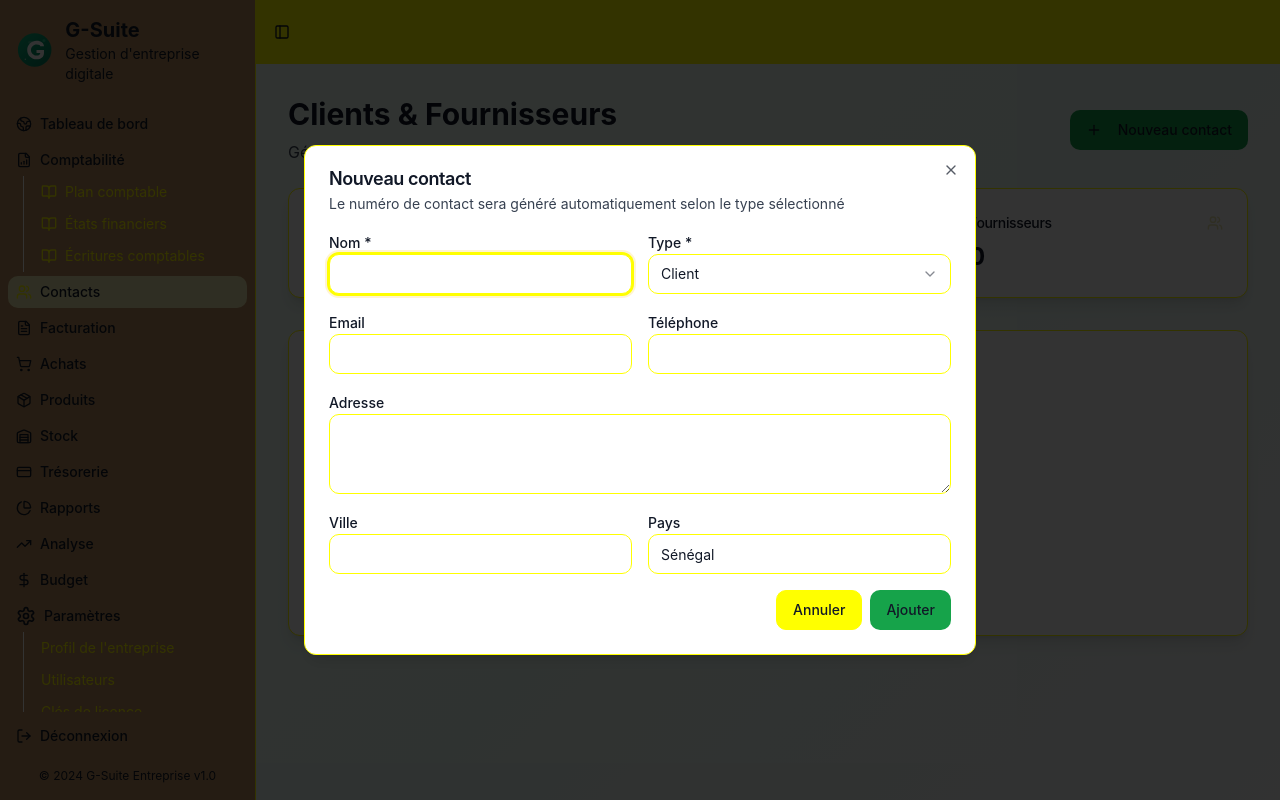
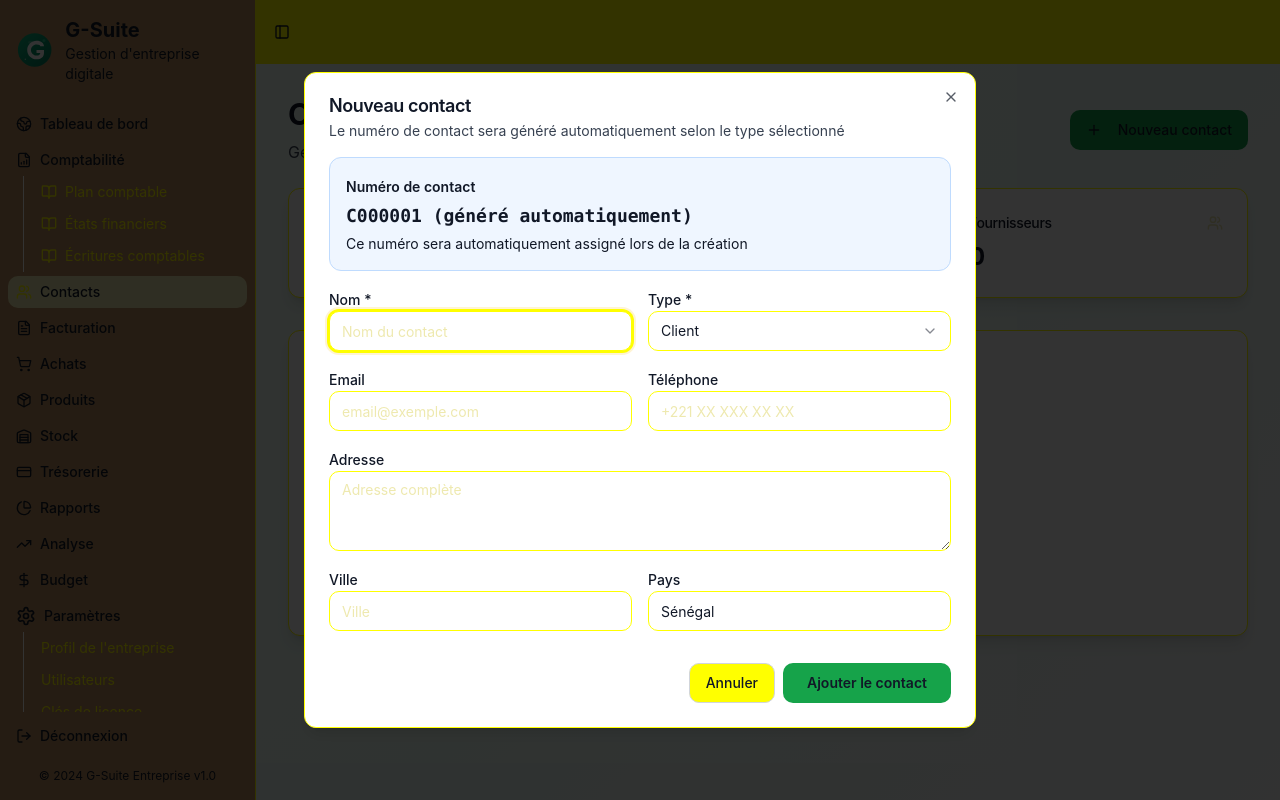
Before and after one commit to IbrahimaCisse82/g-suite, a React (Vite) app: page /contacts in a window 1280 px wide. Both pictures are taken after a click on the button "Nouveau contact". Built offline with nearby package versions, Linux system fonts and the light colour scheme; no server answers; the database is empty.

Commit message:
feat: Display contact number in form and enable buttons
- Display the generated contact number in the contact form.
- Ensure that the form's submit and cancel buttons are enabled.
- Edited `src/components/contacts/ContactForm.tsx`.

```diff
--- a/src/components/contacts/ContactForm.tsx
+++ b/src/components/contacts/ContactForm.tsx
@@ -38,6 +38,11 @@ export const ContactForm = ({ onSubmit, onCancel, loading }: ContactFormProps) =
 
   const typeValue = watch('type');
 
+  const generatePreviewNumber = (type: string) => {
+    const prefix = type === 'client' ? 'C' : 'F';
+    return `${prefix}000001 (généré automatiquement)`;
+  };
+
   const onFormSubmit = (data: ContactFormData) => {
     console.log('Form submission triggered with data:', data);
     onSubmit(data);
@@ -46,10 +51,25 @@ export const ContactForm = ({ onSubmit, onCancel, loading }: ContactFormProps) =
   return (
     <div className="bg-white">
       <form onSubmit={handleSubmit(onFormSubmit)} className="space-y-4">
+        {/* Affichage du numéro qui sera généré */}
+        <div className="bg-blue-50 p-4 rounded-lg border border-blue-200">
+          <Label className="text-blue-800 font-semibold">Numéro de contact</Label>
+          <div className="mt-1 text-blue-700 font-mono text-lg font-bold">
+            {generatePreviewNumber(typeValue || 'client')}
+          </div>
+          <p className="text-sm text-blue-600 mt-1">
+            Ce numéro sera automatiquement assigné lors de la création
+          </p>
+        </div>
+
         <div className="grid grid-cols-2 gap-4">
           <div>
             <Label htmlFor="name" className="text-readable-primary">Nom *</Label>
-            <Input {...register('name')} className="bg-white text-readable-primary" />
+            <Input
+              {...register('name')}
+              className="bg-white text-readable-primary"
+              placeholder="Nom du contact"
+            />
             {errors.name && <p className="text-sm text-red-500">{errors.name.message}</p>}
           </div>
 
@@ -61,6 +81,7 @@ export const ContactForm = ({ onSubmit, onCancel, loading }: ContactFormProps) =
                 setValue('type', value as 'client' | 'fournisseur');
               }}
               value={typeValue}
+              defaultValue="client"
             >
               <SelectTrigger className="bg-white text-readable-primary">
                 <SelectValue placeholder="Sélectionner un type" />
@@ -77,44 +98,70 @@ export const ContactForm = ({ onSubmit, onCancel, loading }: ContactFormProps) =
         <div className="grid grid-cols-2 gap-4">
           <div>
             <Label htmlFor="email" className="text-readable-primary">Email</Label>
-            <Input type="email" {...register('email')} className="bg-white text-readable-primary" />
+            <Input
+              type="email"
+              {...register('email')}
+              className="bg-white text-readable-primary"
+              placeholder="email@exemple.com"
+            />
             {errors.email && <p className="text-sm text-red-500">{errors.email.message}</p>}
           </div>
 
           <div>
             <Label htmlFor="phone" className="text-readable-primary">Téléphone</Label>
-            <Input {...register('phone')} className="bg-white text-readable-primary" />
+            <Input
+              {...register('phone')}
+              className="bg-white text-readable-primary"
+              placeholder="+221 XX XXX XX XX"
+            />
           </div>
         </div>
 
         <div>
           <Label htmlFor="address" className="text-readable-primary">Adresse</Label>
-          <Textarea {...register('address')} className="bg-white text-readable-primary" />
+          <Textarea
+            {...register('address')}
+            className="bg-white text-readable-primary"
+            placeholder="Adresse complète"
+          />
         </div>
 
         <div className="grid grid-cols-2 gap-4">
           <div>
             <Label htmlFor="city" className="text-readable-primary">Ville</Label>
-            <Input {...register('city')} className="bg-white text-readable-primary" />
+            <Input
+              {...register('city')}
+              className="bg-white text-readable-primary"
+              placeholder="Ville"
+            />
           </div>
 
           <div>
             <Label htmlFor="country" className="text-readable-primary">Pays</Label>
-            <Input {...register('country')} className="bg-white text-readable-primary" />
+            <Input
+              {...register('country')}
+              className="bg-white text-readable-primary"
+              defaultValue="Sénégal"
+            />
           </div>
         </div>
 
-        <div className="flex justify-end space-x-2">
-          <Button type="button" variant="outline" onClick={onCancel} className="text-readable-primary">
+        <div className="flex justify-end space-x-2 pt-4">
+          <Button
+            type="button"
+            variant="outline"
+            onClick={onCancel}
+            className="text-readable-primary border-gray-300 hover:bg-gray-50"
+            disabled={loading}
+          >
             Annuler
           </Button>
           <Button
             type="submit"
             disabled={loading}
-            className="bg-green-600 hover:bg-green-700"
-            onClick={() => console.log('Submit button clicked')}
+            className="bg-green-600 hover:bg-green-700 text-white font-semibold px-6"
           >
-            {loading ? 'Ajout...' : 'Ajouter'}
+            {loading ? 'Ajout en cours...' : 'Ajouter le contact'}
           </Button>
         </div>
       </form>
```
